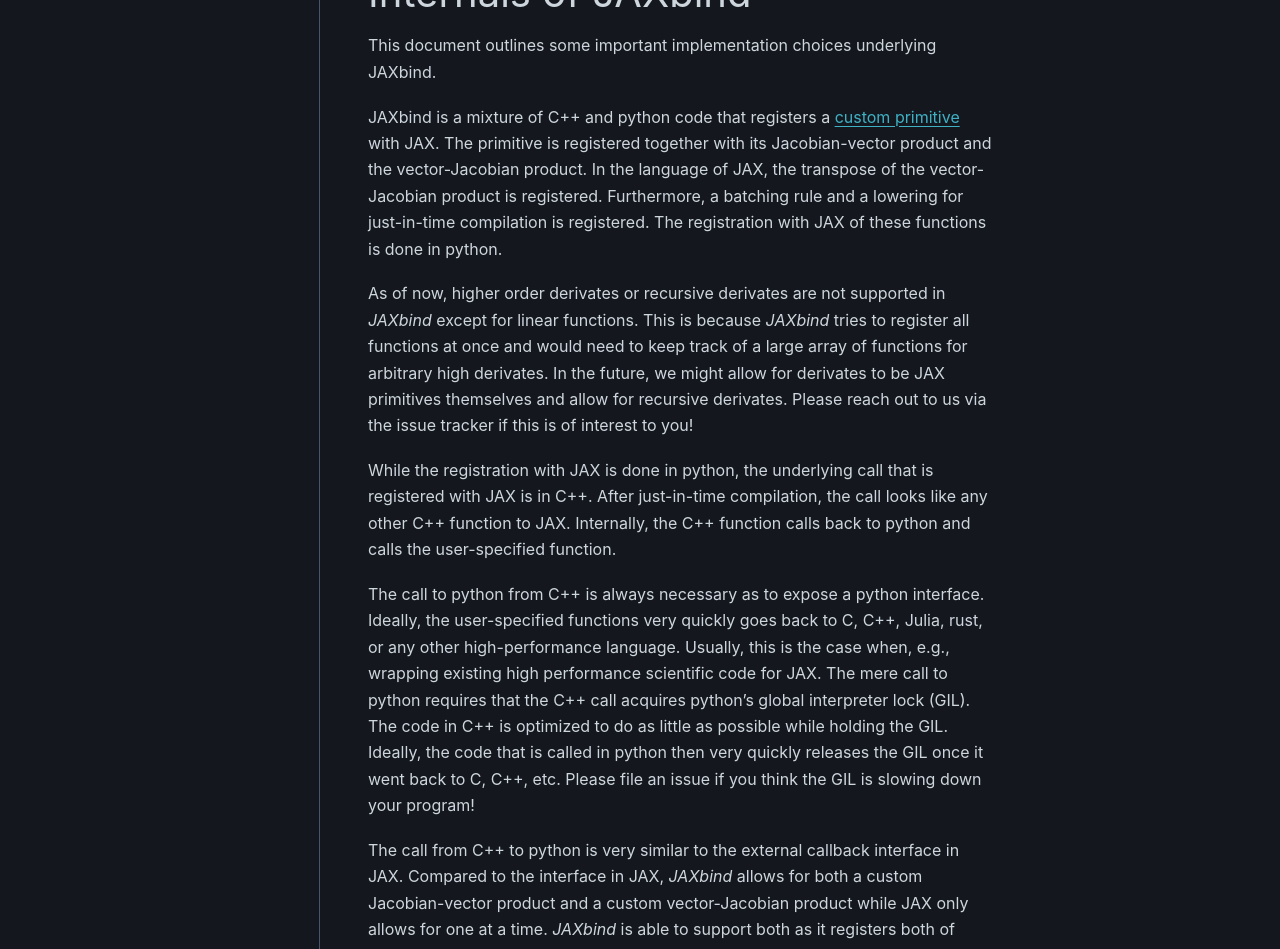
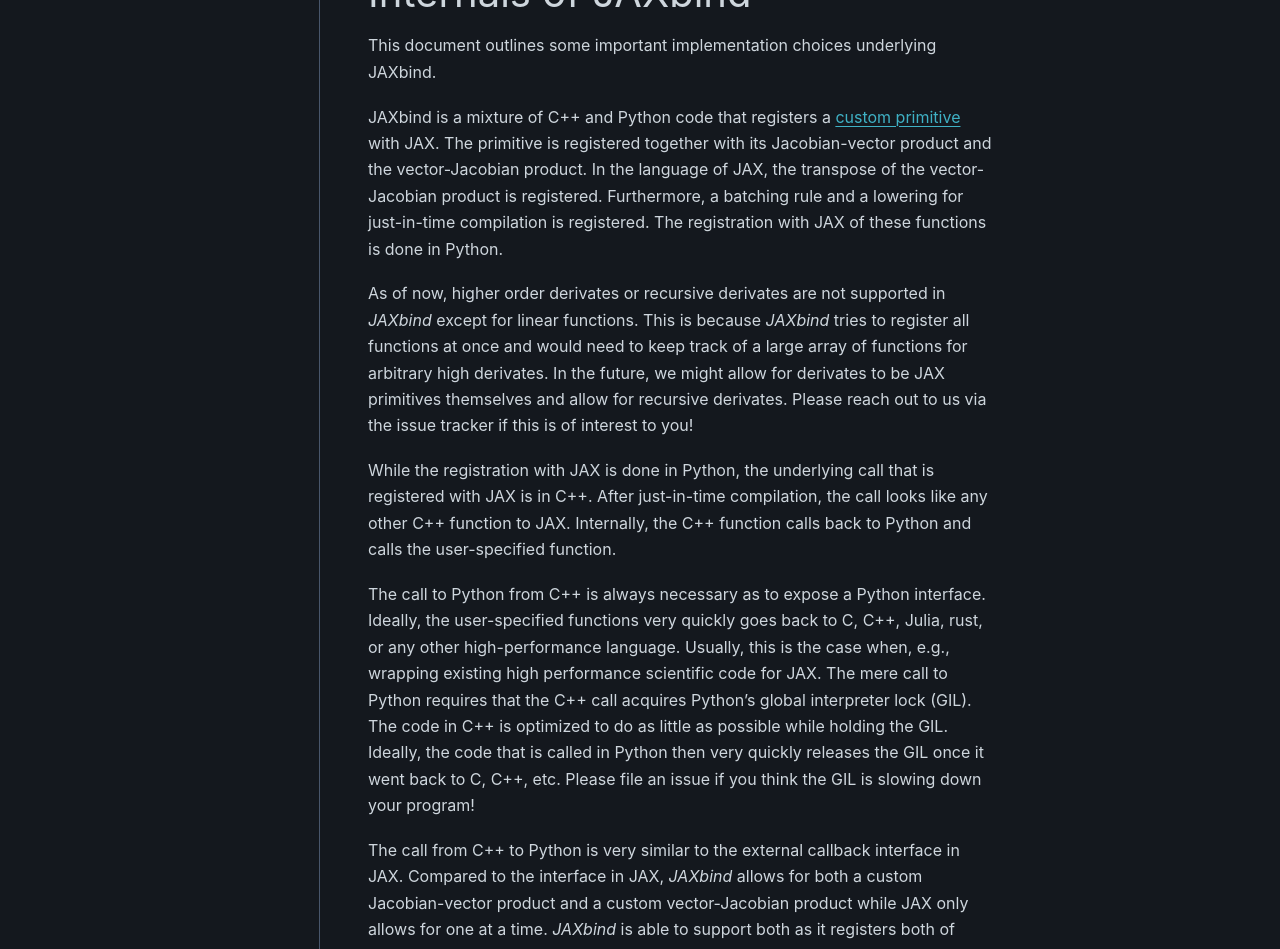
Before and after one commit to NIFTy-PPL/JAXbind, a Sphinx documentation site: the page built from docs/source/internals.rst, in a window 1280 px wide and 1400 px high. Shown: the part 177-1126 px from the top of the window. Built offline with Sphinx 7.4.7 and the PyData theme 0.15.4, drawn with Linux system fonts in a browser that asks for light colours; formulas are drawn with MathJax 3; pages that are not in the unit, such as notebooks, are missing from menus.

```diff
--- a/docs/source/internals.rst
+++ b/docs/source/internals.rst
@@ -3,30 +3,30 @@ Internals of JAXbind
 
 This document outlines some important implementation choices underlying JAXbind.
 
-JAXbind is a mixture of C++ and python code that registers a `custom primitive <https://jax.readthedocs.io/en/latest/notebooks/How_JAX_primitives_work.html>`_ with JAX.
+JAXbind is a mixture of C++ and Python code that registers a `custom primitive <https://jax.readthedocs.io/en/latest/notebooks/How_JAX_primitives_work.html>`_ with JAX.
 The primitive is registered together with its Jacobian-vector product and the vector-Jacobian product.
 In the language of JAX, the transpose of the vector-Jacobian product is registered.
 Furthermore, a batching rule and a lowering for just-in-time compilation is registered.
-The registration with JAX of these functions is done in python.
+The registration with JAX of these functions is done in Python.
 
 As of now, higher order derivates or recursive derivates are not supported in `JAXbind` except for linear functions.
 This is because `JAXbind` tries to register all functions at once and would need to keep track of a large array of functions for arbitrary high derivates.
 In the future, we might allow for derivates to be JAX primitives themselves and allow for recursive derivates.
 Please reach out to us via the issue tracker if this is of interest to you!
 
-While the registration with JAX is done in python, the underlying call that is registered with JAX is in C++.
+While the registration with JAX is done in Python, the underlying call that is registered with JAX is in C++.
 After just-in-time compilation, the call looks like any other C++ function to JAX.
-Internally, the C++ function calls back to python and calls the user-specified function.
+Internally, the C++ function calls back to Python and calls the user-specified function.
 
-The call to python from C++ is always necessary as to expose a python interface.
+The call to Python from C++ is always necessary as to expose a Python interface.
 Ideally, the user-specified functions very quickly goes back to C, C++, Julia, rust, or any other high-performance language.
 Usually, this is the case when, e.g., wrapping existing high performance scientific code for JAX.
-The mere call to python requires that the C++ call acquires python's global interpreter lock (GIL).
+The mere call to Python requires that the C++ call acquires Python's global interpreter lock (GIL).
 The code in C++ is optimized to do as little as possible while holding the GIL.
-Ideally, the code that is called in python then very quickly releases the GIL once it went back to C, C++, etc.
+Ideally, the code that is called in Python then very quickly releases the GIL once it went back to C, C++, etc.
 Please file an issue if you think the GIL is slowing down your program!
 
-The call from C++ to python is very similar to the external callback interface in JAX.
+The call from C++ to Python is very similar to the external callback interface in JAX.
 Compared to the interface in JAX, `JAXbind` allows for both a custom Jacobian-vector product and a custom vector-Jacobian product while JAX only allows for one at a time.
 `JAXbind` is able to support both as it registers both of them directly with the primary function while JAX relies on its automatic differentiation engine to derive derivates also for external callbacks and unfortunately only one of the two Jacobian products can be customized in JAX at a time.
 Eventually, this limitation will hopefully be resolved with JAX's envisioned custom transposition backend which would allow defining a custom transpose, e.g., for the Jacobian-vector product, effectively allowing both a custom Jacobian-vector product and a custom vector-Jacobian product.
```
